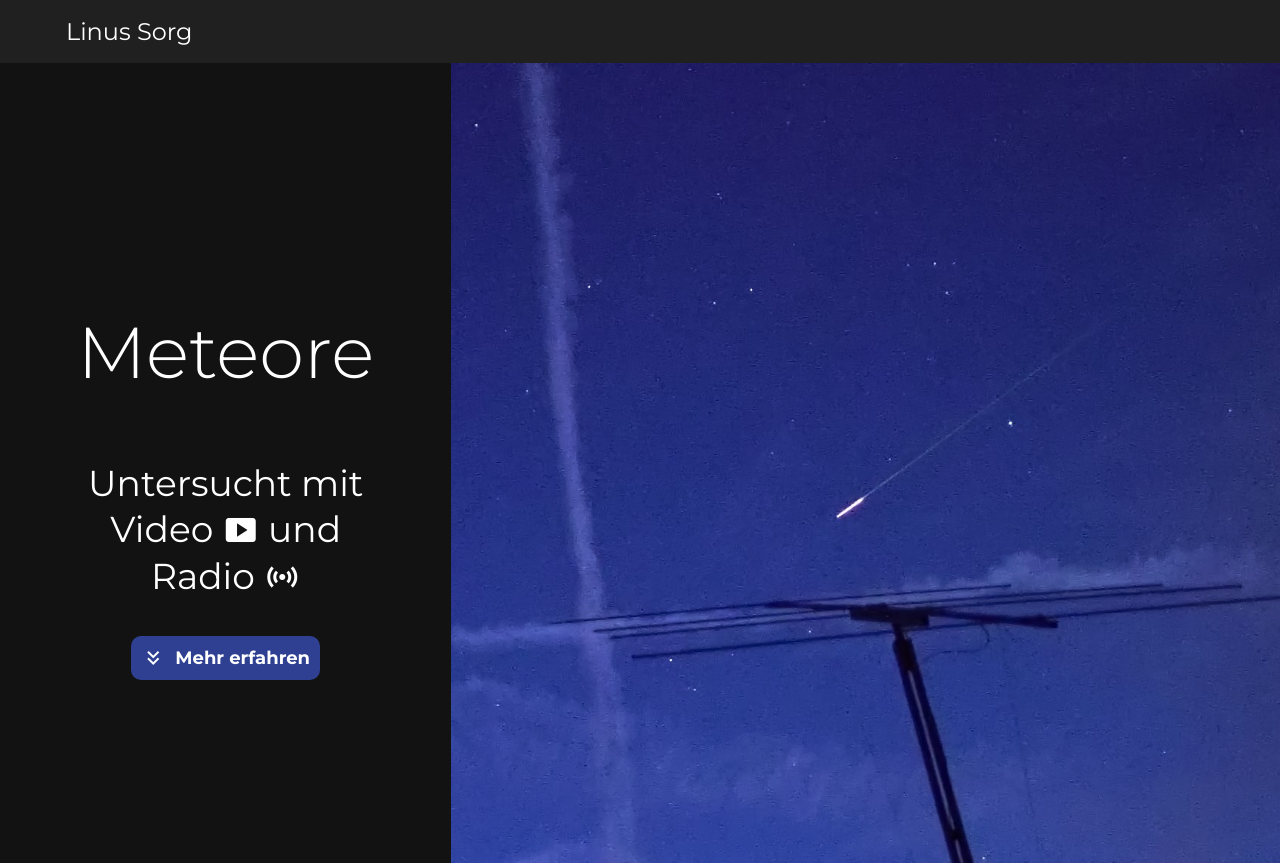
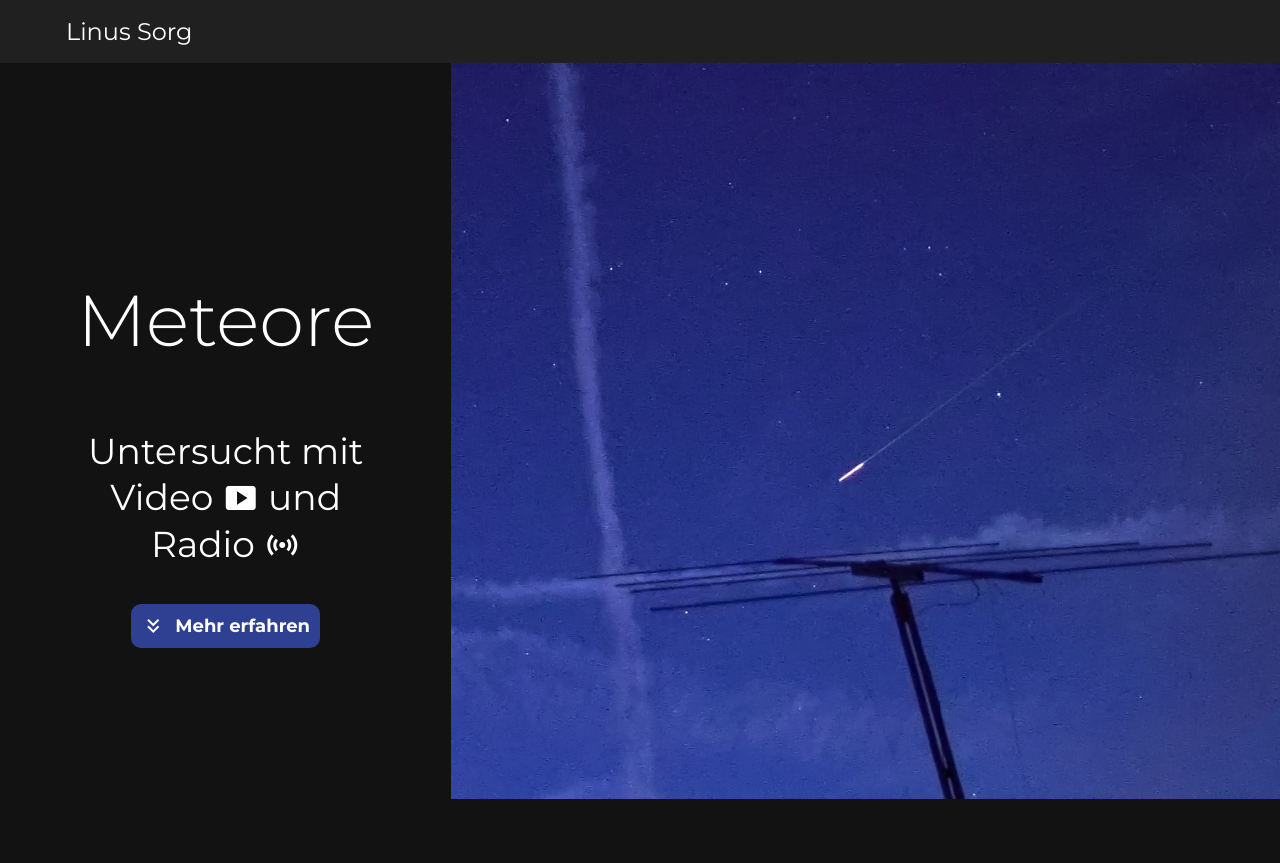
Before and after one commit to linussorg/jugend-forscht-website, a plain HTML site: page index.html in a window 1280 px wide. Shown: the top 863 px of the page. Drawn offline with Linux system fonts and the light colour scheme.

Commit message:
Adjust hero height to subtract header height

```diff
--- a/app/scss/_hero.scss
+++ b/app/scss/_hero.scss
@@ -22,7 +22,7 @@
             background-size: cover;
             background-repeat: no-repeat;
             background-position: center center;
-            min-height: 100vh;
+            min-height: calc(100vh - 4rem);
             width: 60%;
         }
     }
```
Also changed, not shown: dist/style.css, 1 other file.
